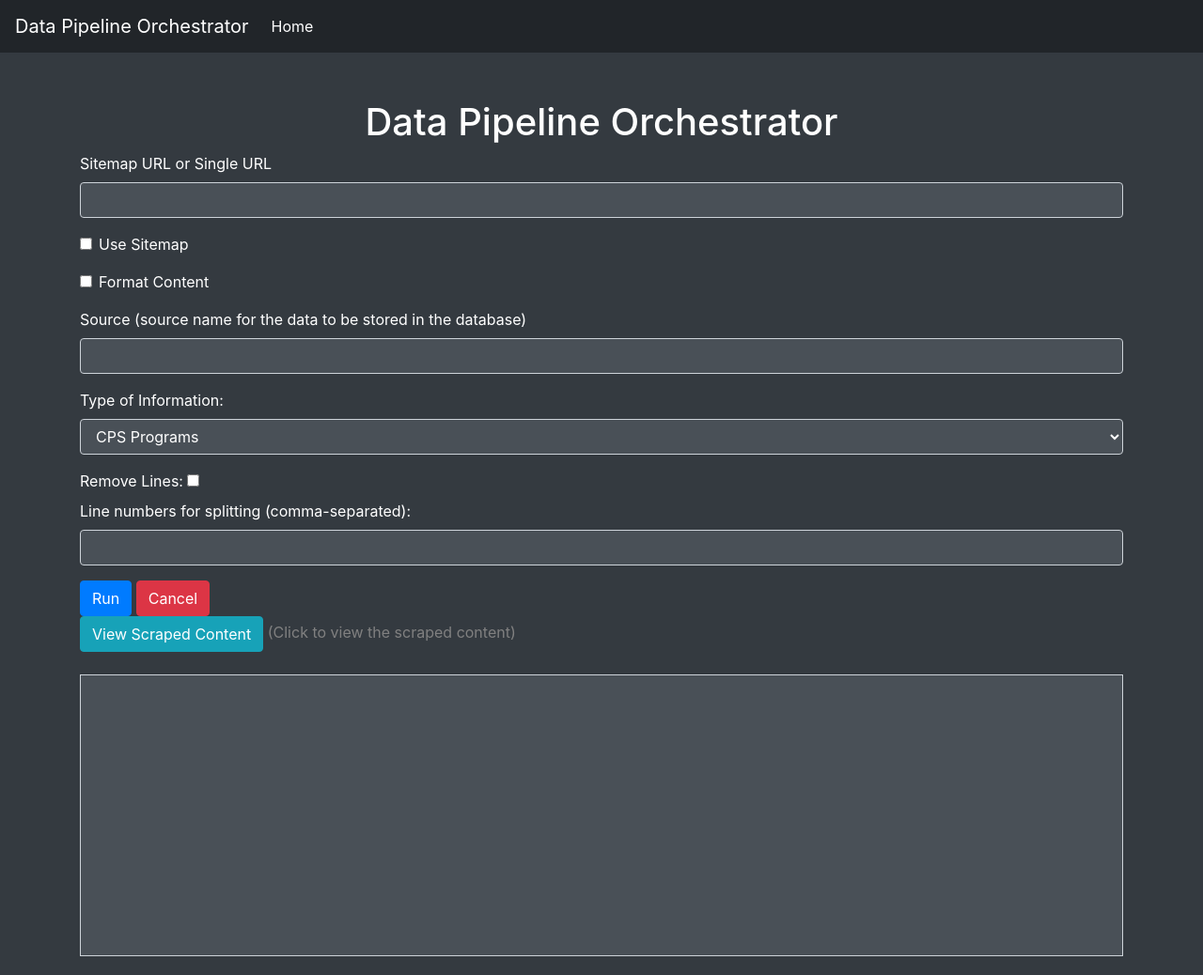
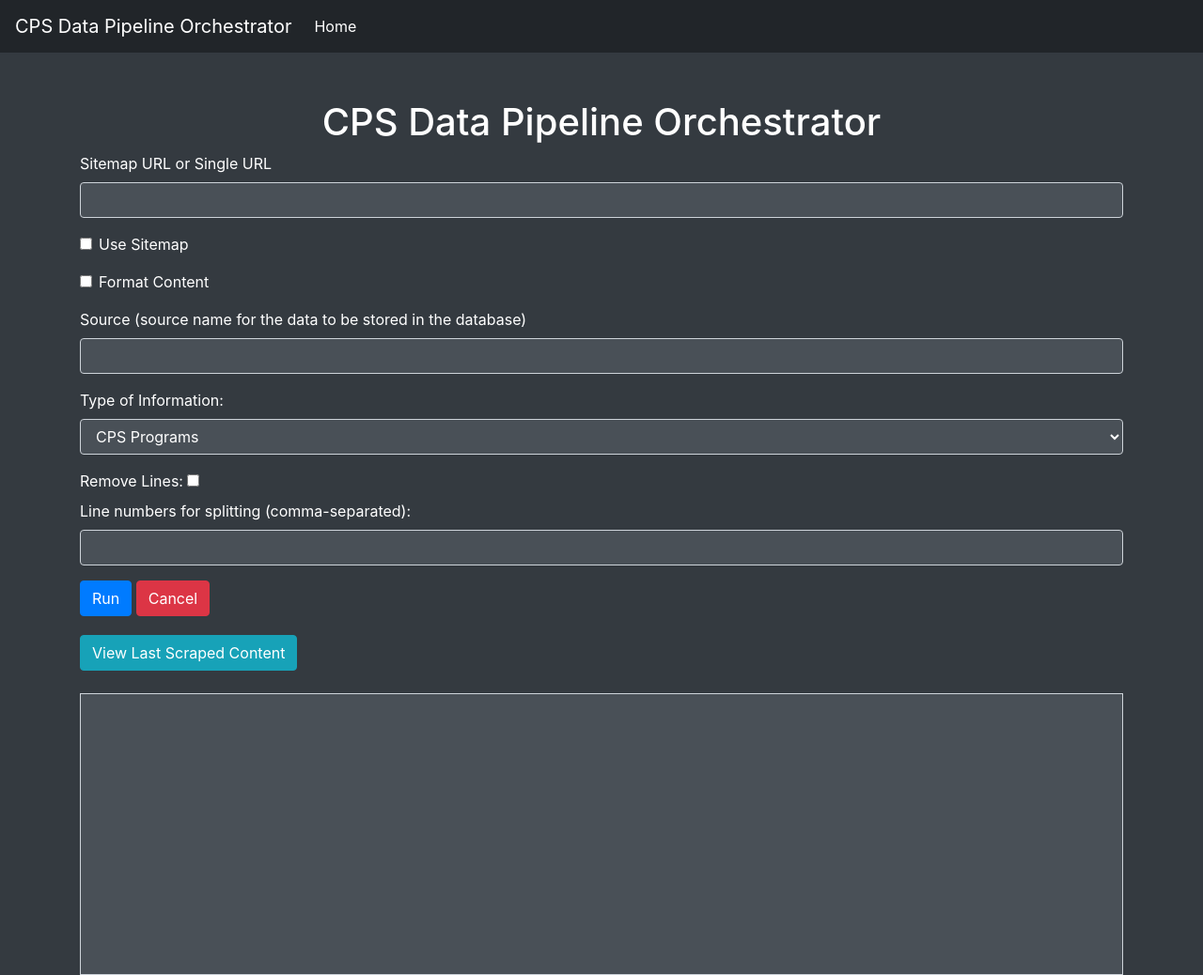
Before and after one commit to jibinb961/cps_assistant_rag, a Flask app: page / in a window 1280 px wide. Shown: the whole page at 94% size. Run offline with Flask 2, Linux system fonts and the light colour scheme; parts of the project's set-up code (start-up, migrations or seed data) failed here and were passed over; some libraries are stand-ins or nearby versions.

Commit message:
Updated UI

```diff
--- a/dev/upload_to_vectordb.py
+++ b/dev/upload_to_vectordb.py
@@ -583,7 +583,7 @@ class VectorDBUploader:
                     )
 
                     program_infos.append(info)
-                    #await self.insert_chunk(info)
+                    await self.insert_chunk(info)
             #return None
             return program_infos
 
--- a/templates/index.html
+++ b/templates/index.html
@@ -65,7 +65,7 @@
 </head>
 <body>
     <nav class="navbar navbar-expand-lg navbar-dark">
-        <a class="navbar-brand" href="#">Data Pipeline Orchestrator</a>
+        <a class="navbar-brand" href="#">CPS Data Pipeline Orchestrator</a>
         <button class="navbar-toggler" type="button" data-toggle="collapse" data-target="#navbarNav" aria-controls="navbarNav" aria-expanded="false" aria-label="Toggle navigation">
             <span class="navbar-toggler-icon"></span>
         </button>
@@ -79,7 +79,7 @@
     </nav>
 
     <div class="container">
-        <h1 class="text-center">Data Pipeline Orchestrator</h1>
+        <h1 class="text-center">CPS Data Pipeline Orchestrator</h1>
         <form id="uploaderForm" method="POST">
             <div class="form-group">
                 <label for="sitemap_url">Sitemap URL or Single URL</label>
@@ -133,8 +133,7 @@
             <button type="submit" class="btn btn-primary">Run</button>
             <button type="button" class="btn btn-danger" id="cancelButton">Cancel</button>
         </form>
-        <button type="button" class="btn btn-info" id="viewContentButton">View Scraped Content</button>
-        <span id="contentButtonHint" style="color: gray;">(Click to view the scraped content)</span>
+        <button type="button" class="btn btn-info" id="viewContentButton" style="margin-top: 20px;">View Last Scraped Content</button>
         <div id="log" class="mt-4"></div>
     </div>
 
```
